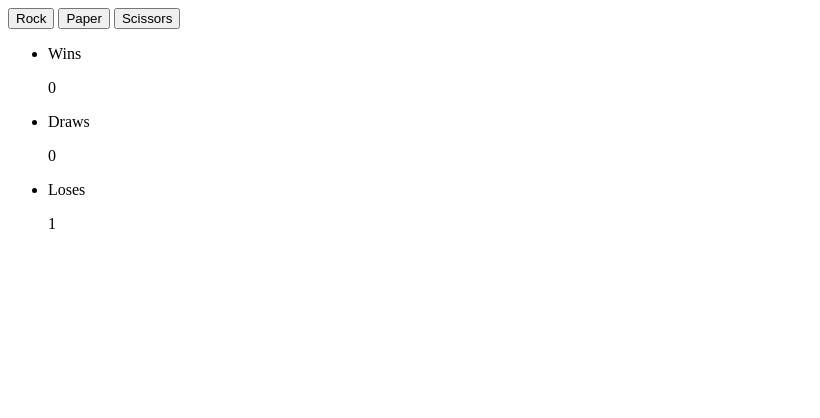
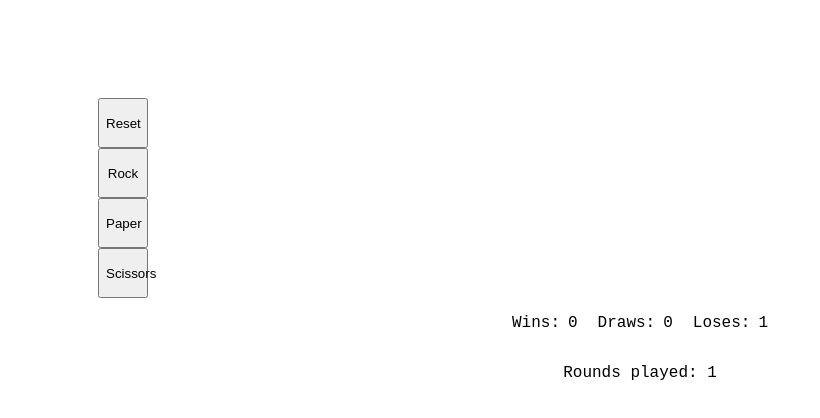
Before and after one commit to ForsakenKappa/rock_paper_scissors, a plain HTML site: page index.html in a window 1280 px wide. Both pictures are taken after a click on the button "Rock". Shown: the whole page, without its empty margins (0-820 px from the left). Drawn offline with Linux system fonts and the light colour scheme.

Commit message:
A lot have been done

```diff
--- a/index.html
+++ b/index.html
@@ -4,29 +4,37 @@
         <meta charset="UTF-8">
         <title>Rock Paper Scissors</title>
         <script src="script.js" defer></script>
+        <link rel="stylesheet" href="styles.css">
     </head>
     <body>
         <div class ="game-container">
             <div class="button-container">
+                <button class="reset"> Reset </button>
+                <div class="player-choices">
                     <button class = "rock"> Rock </button>
                     <button class = "paper"> Paper </button>
                     <button class = 'scissors'> Scissors </button>
                 </div>
+            </div>
             <div class = "score-container">
                 <ul>
                     <li>
-                         <p class="text"> Wins </p>
+                         <p class="text"> Wins: </p>
                          <p class="text wins"> 0 </p>
                         </li>
                         <li>
-                        <p class="text"> Draws </p>
+                            <p class="text"> Draws: </p>
                             <p class="text draws"> 0 </p>
                         </li>
                         <li>
-                        <p class="text"> Loses </p>
+                            <p class="text"> Loses: </p>
                             <p class="text loses"> 0 </p>
                         </li>
                 </ul>
+                <p class="text">Rounds played: <span class="text round-number"> 0 </span></p>
+            </div>
+            <div class="gameover-container">
+                <p class="text gameover"></p>
             </div>
         </div>
     </body>
--- a/script.js
+++ b/script.js
@@ -19,32 +19,66 @@ const MSG_WON = 'You won!';
 const MSG_LOST = 'You lost!';
 const MSG_DRAW = 'It\'s a draw!'
 
-const gameBtns = document.querySelectorAll('.button-container>button');
-const textWins = document.querySelector('.wins');
-const textDraws = document.querySelector('.draws');
-const textLoses = document.querySelector('.loses');
+const choiceBtns = document.querySelectorAll('.player-choices>button');
+const resetBtn = document.querySelector('button.reset');
+const pWins = document.querySelector('.wins');
+const pDraws = document.querySelector('.draws');
+const pLoses = document.querySelector('.loses');
+const pRoundNumber = document.querySelector('.round-number')
+const pGameOverMessage = document.querySelector('.gameover')
 
 let computerChoice = '';
 let playerChoice = '';
 
-// Computer score is number of round player lose
+// Computer score is number of rounds player lose
 let computerScore = 0;
 let playerScore = 0;
 let drawCount = 0;
 
+let roundsPlayed = 0;
 
-
-gameBtns.forEach(function(button){
-    button.addEventListener('click', handleEvents)
-})
-
+resetBtn.addEventListener('click', setGame)
 
 function handleEvents(e){
     computerChoice = makeRandomChoice();
     playerChoice = this.className; // Class names are '.rock' , '.paper' , and '.scissors' obviosly
     playRound(playerChoice, computerChoice);
+
+    if (roundsPlayed === 5) {
+        choiceBtns.forEach(function(button){
+            button.removeEventListener('click', handleEvents);
+        })
+        setGameOverMessage(playerScore, computerScore);
+    }
 }
 
+
+function resetValues(){
+
+    roundsPlayed = 0;
+    pRoundNumber.textContent = roundsPlayed;
+
+    computerScore = 0;
+    pLoses.textContent = computerScore;
+
+    playerScore = 0;
+    pWins.textContent = playerScore;
+
+    drawCount = 0;
+    pDraws.textContent = drawCount;
+
+    pGameOverMessage.textContent = '';
+}
+
+function setGame(){
+
+    resetValues();
+
+    choiceBtns.forEach(function(button){
+        button.addEventListener('click', handleEvents)
+    })
+
+}
 
 //Let the computer choose with RNG
 
@@ -113,13 +147,16 @@ function playRound(player, computer){
     //Too lazy to CtrlV CtrlC
     let message =  `You chosed ${player} computer chosed ${computer}`;
 
+    roundsPlayed += 1;
+    pRoundNumber.textContent = roundsPlayed;
+
     if (isDraw(player, computer)) {
 
         console.log(`${MSG_DRAW} ${message}`);
 
         drawCount += 1;
 
-        textDraws.textContent = drawCount;
+        pDraws.textContent = drawCount;
 
         return
     }
@@ -130,7 +167,7 @@ function playRound(player, computer){
 
         playerScore += 1;
 
-        textWins.textContent = playerScore;
+        pWins.textContent = playerScore;
 
         return
     }
@@ -140,7 +177,7 @@ function playRound(player, computer){
 
         computerScore +=1
 
-        textLoses.textContent = computerScore;
+        pLoses.textContent = computerScore;
 
         return
     }
@@ -160,28 +197,14 @@ function checkWinner(playerScore, computerScore){
 }
 
 
-function printGameOverMessage(playerScore, computerScore, drawCount){
+function setGameOverMessage(playerScore, computerScore){
 
     let finalResults = checkWinner(playerScore, computerScore);
-    let finalMessage = `Your score is ${playerScore} \nComputer's score is ${computerScore} \nThere was ${drawCount} draws`
 
-    console.clear();
-    if (!canPlayerChoose){
-        console.log('PC fought itself so...')
-        finalResults +=' Kinda...';
-    }
-    console.log(finalResults)
-    console.log(finalMessage);
-    console.log('Thanks for playing!')
-    console.log('Press F5 to restart.')
+    pGameOverMessage.textContent = finalResults;
+
 
 }
 
 
-function gameLoop()
-{
-    handleGame();
-
-    printGameOverMessage(playerScore, computerScore, drawCount)
-
-}
+setGame()
--- a/styles.css
+++ b/styles.css
@@ -1,3 +1,50 @@
-* {
+
+button{
+    width: 50px;
+    height: 50px;
+    margin: 0px;
+}
+
+
+ul{
     display: flex;
+    flex-flow: row;
+    gap: 20px;
+    list-style: none;
+
+    margin: 0px;
+    padding: 0px;
 }
+
+li{
+    display: flex;
+    gap: 8px;
+}
+
+.text{
+    font-family: monospace;
+    font-size: 16px;
+
+}
+
+.score-container{
+    display: flex;
+    flex-flow: column;
+    align-items: center;
+
+    flex: auto;
+}
+
+.player-choices{
+    display: flex;
+    flex-flow: column;
+}
+
+.game-container{
+    padding: 90px;
+}
+
+.gameover-container{
+    display: flex;
+    justify-content: center;
+}
```
Lines whose indentation alone changed are shown as unchanged.
